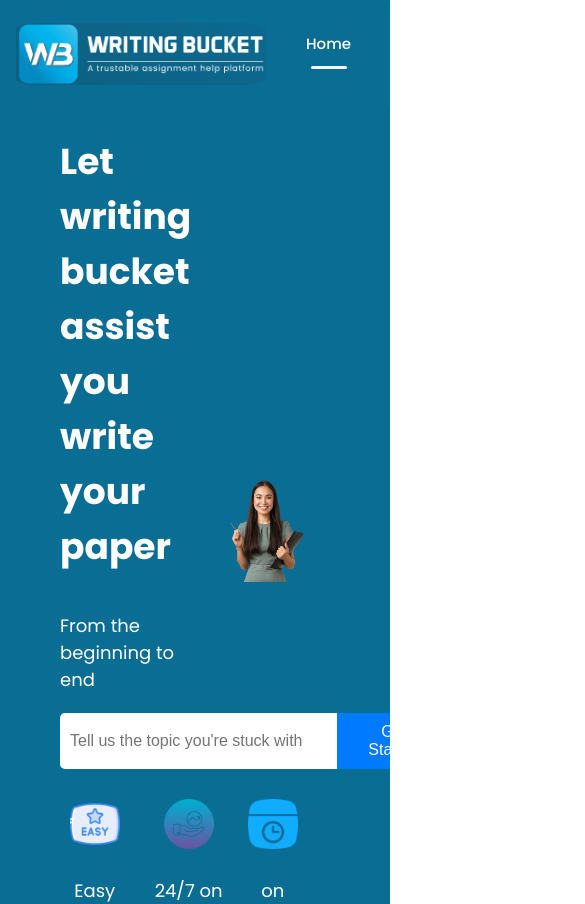
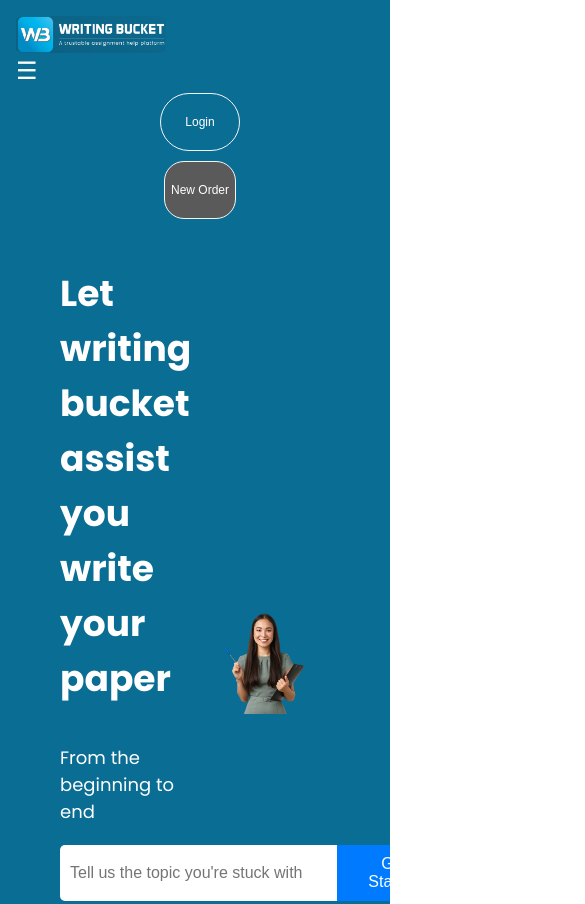
Before and after one commit to omwanda98/writing-bucket, a React (Create React App) app: page / in a window 390 px wide. Shown: the top 904 px of the page, 585 px wide, since content can reach past the window. Built offline with nearby package versions, Linux system fonts and the light colour scheme.

Commit message:
responsive-edit

```diff
--- a/src/Components/Navbar/Navbar.css
+++ b/src/Components/Navbar/Navbar.css
@@ -151,3 +151,47 @@
 .dropdown-column ul li a:hover {
     text-decoration: underline;
 }
+
+/* Mobile view styles */
+@media (max-width: 768px) {
+    .navbar {
+        flex-direction: column;
+        align-items: flex-start;
+    }
+
+    .nav-logo img {
+        width: 150px;
+    }
+
+    .nav-menu {
+        flex-direction: column;
+        display: none; /* Hide menu by default on mobile */
+        width: 100%;
+        gap: 20px;
+    }
+
+    .nav-menu.show {
+        display: flex; /* Show menu when toggled */
+    }
+
+    .nav-menu li {
+        width: 100%;
+    }
+
+    .nav-login, .new-order {
+        width: 100%;
+        display: flex;
+        justify-content: center;
+    }
+
+    .new-order button {
+        width: 100%;
+    }
+
+    .menu-icon {
+        display: block;
+        cursor: pointer;
+        font-size: 24px;
+        color: white;
+    }
+}
--- a/src/Components/Navbar/Navbar.jsx
+++ b/src/Components/Navbar/Navbar.jsx
@@ -6,6 +6,7 @@ import { Link } from "react-router-dom";
 const Navbar = () =>{
     const [menu, setMenu] = useState("home");
     const [dropdownVisible, setDropdownVisible] = useState(false);
+    const [menuVisible, setMenuVisible] = useState(false);
 
     return (
         <div className="navbar-container">
@@ -13,7 +14,10 @@ const Navbar = () =>{
                 <div className="nav-logo">
                     <img src={logo} alt="logo" />
                 </div>
-                <ul className="nav-menu">
+                <div className="menu-icon" onClick={() => setMenuVisible(!menuVisible)}>
+                    &#9776;
+                </div>
+                <ul className={`nav-menu ${menuVisible ? 'show' : ''}`}>
                     <li onClick={() => setMenu("home")}>
                         <Link style={{ textDecoration: 'none', color: 'white'}} to='/'>Home</Link> {menu === "home" && <hr />}
                     </li>
@@ -53,7 +57,6 @@ const Navbar = () =>{
                                         <li><a href="#">Accounting</a></li>
                                         <li><a href="#">Literature</a></li>
                                         <li><a href="#">Statistics</a></li>
-                                        <li><a href="#">Computing</a></li>
                                         <li><a href="#">Physics</a></li>
                                         <li><a href="#">Philosophy</a></li>
                                         <li><a href="#">Psychology</a></li>
```
